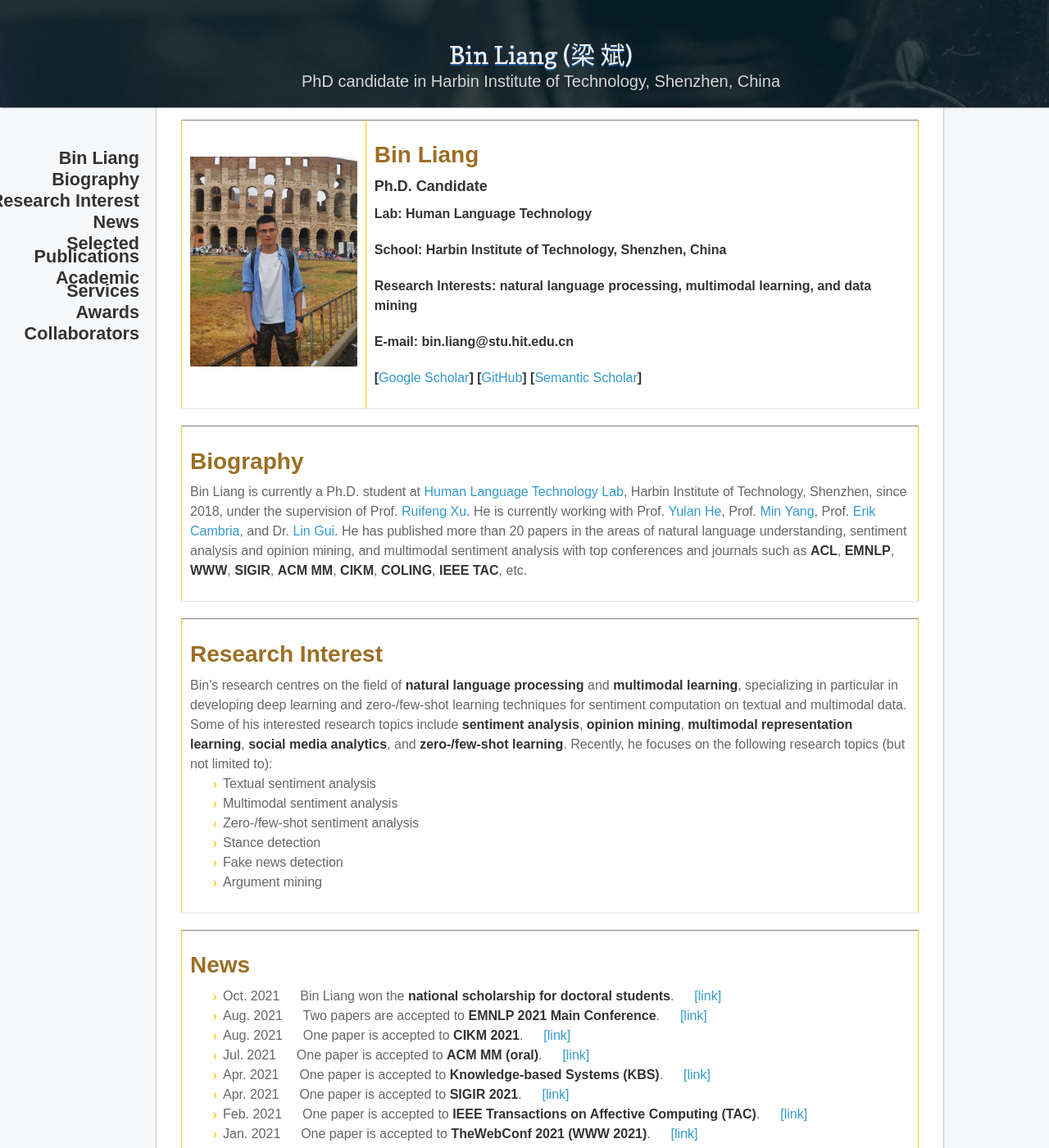
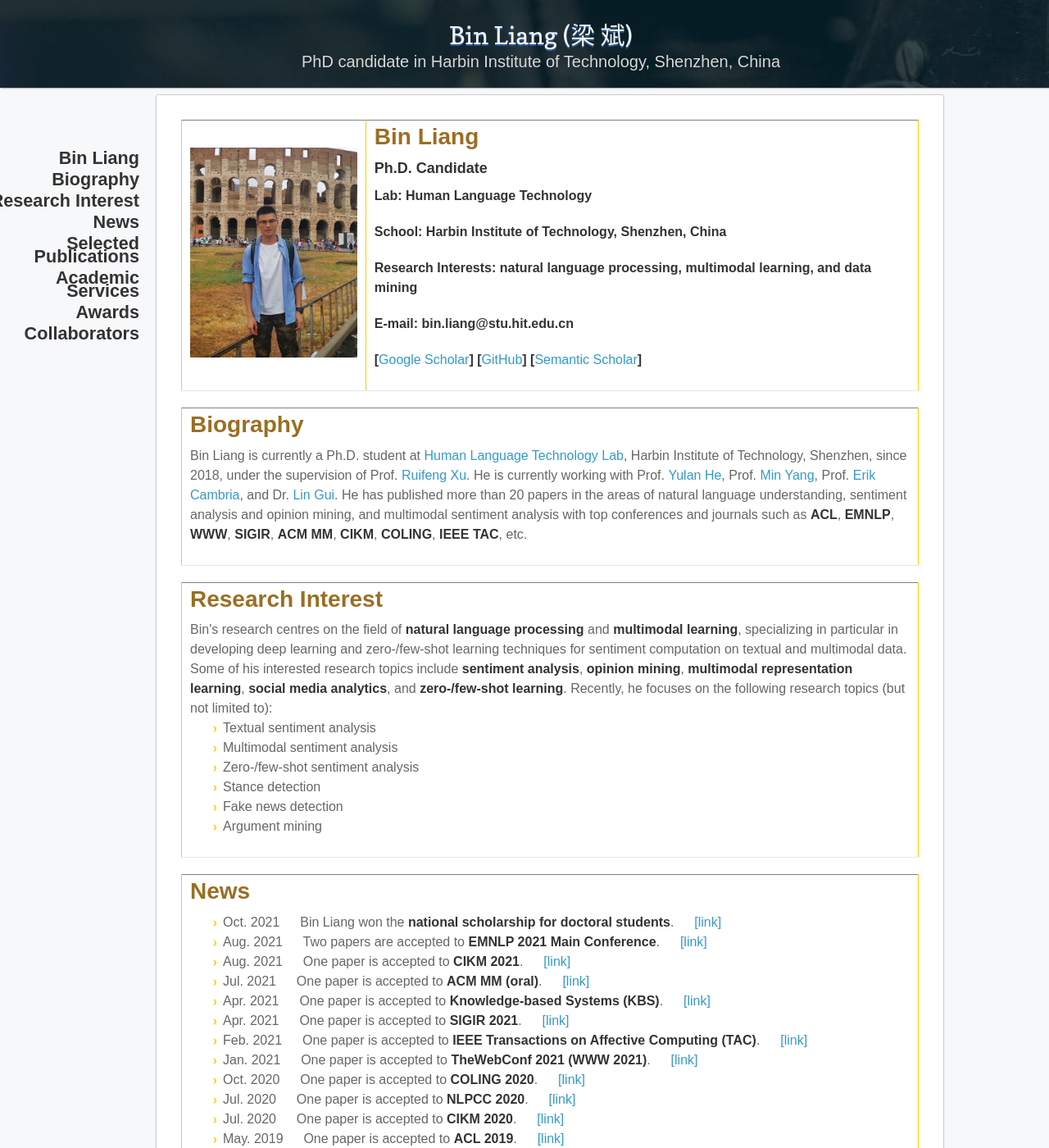
Before and after one commit to BinLiang-NLP/BinLiang-NLP.github.io, a Jekyll site: the page built from index.md, in a window 1280 px wide and 1400 px high. Shown: the whole window at 82% size. Built offline with Jekyll 4.4.1, drawn with Linux system fonts in a browser that asks for light colours; nearby versions of some CDN libraries; our own code applies the rules of GitHub Pages for plain Markdown files.

Commit message:
Update jekyll-theme-leap-day.scss

```diff
--- a/_sass/jekyll-theme-leap-day.scss
+++ b/_sass/jekyll-theme-leap-day.scss
@@ -32,7 +32,6 @@
 
 h1 {
   font-size:28px;
-  padding-top: 0.8em;
 }
 
 h2 {
```
